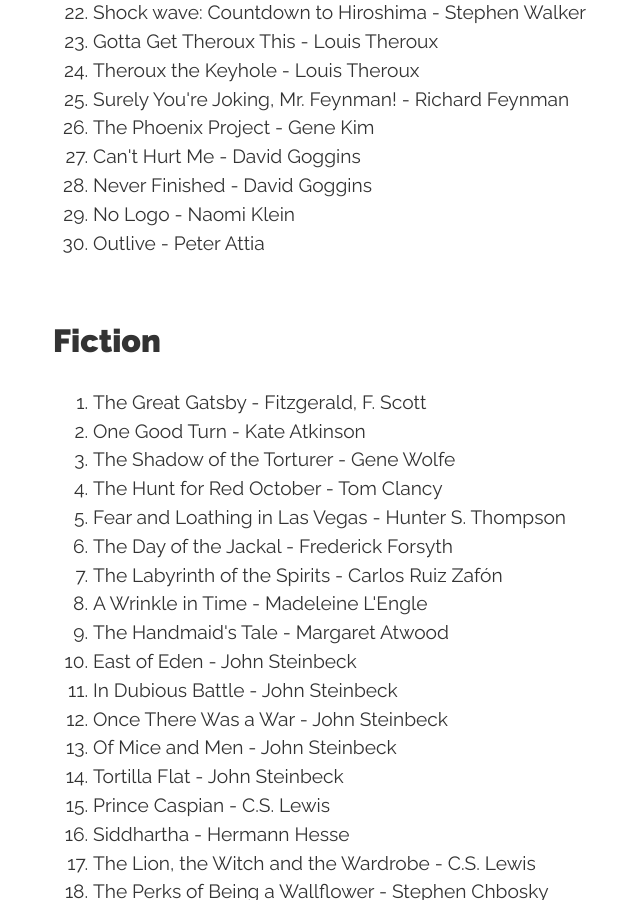
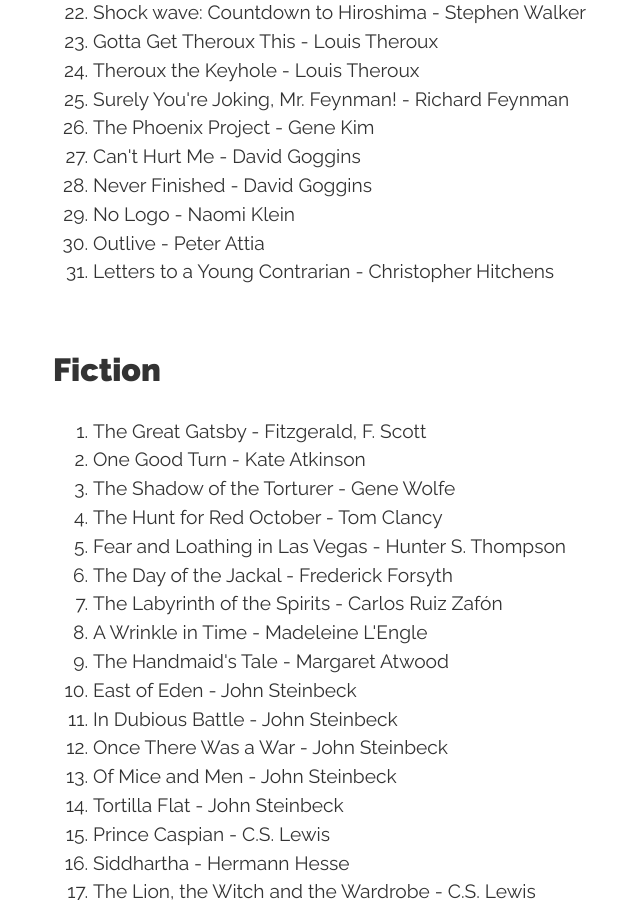
Before and after one commit to conanmercer/conanmercer.github.io, a Jekyll site: the page built from books.html, in a window 1280 px wide and 900 px high, scrolled down 1894 px. Shown: the whole window, without its empty margins (107-747 px from the left). Built offline with Jekyll 4.4.1, drawn with Linux system fonts in a browser that asks for light colours; nearby versions of some CDN libraries; some web fonts are replaced.

Commit message:
add, new book

```diff
--- a/books.html
+++ b/books.html
@@ -79,6 +79,7 @@ title: Books
   <li>Never Finished - David Goggins</li>
   <li>No Logo - Naomi Klein</li>
   <li>Outlive - Peter Attia</li>
+  <li>Letters to a Young Contrarian - Christopher Hitchens</li>
 </ol>
 
 <h2>Fiction</h2>
```
